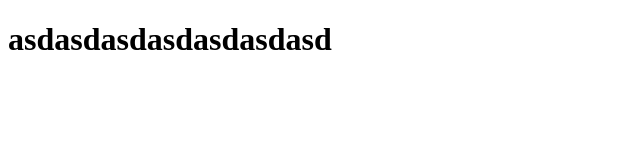
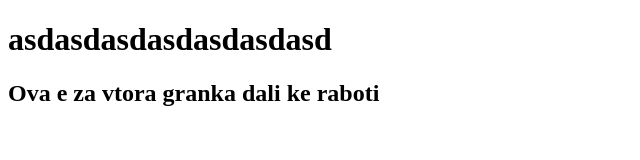
Before and after one commit to igorfarina/githubtest, a plain HTML site: page index.html in a window 1280 px wide. Shown: the whole page, without its empty margins (0-640 px from the left). Drawn offline with Linux system fonts and the light colour scheme.

Commit message:
new branch

```diff
--- a/index.html
+++ b/index.html
@@ -8,5 +8,6 @@
 </head>
 <body>
 	<h1>asdasdasdasdasdasdasd</h1>
+	<h2>Ova e za vtora granka dali ke raboti</h2>
 </body>
 </html>
```
